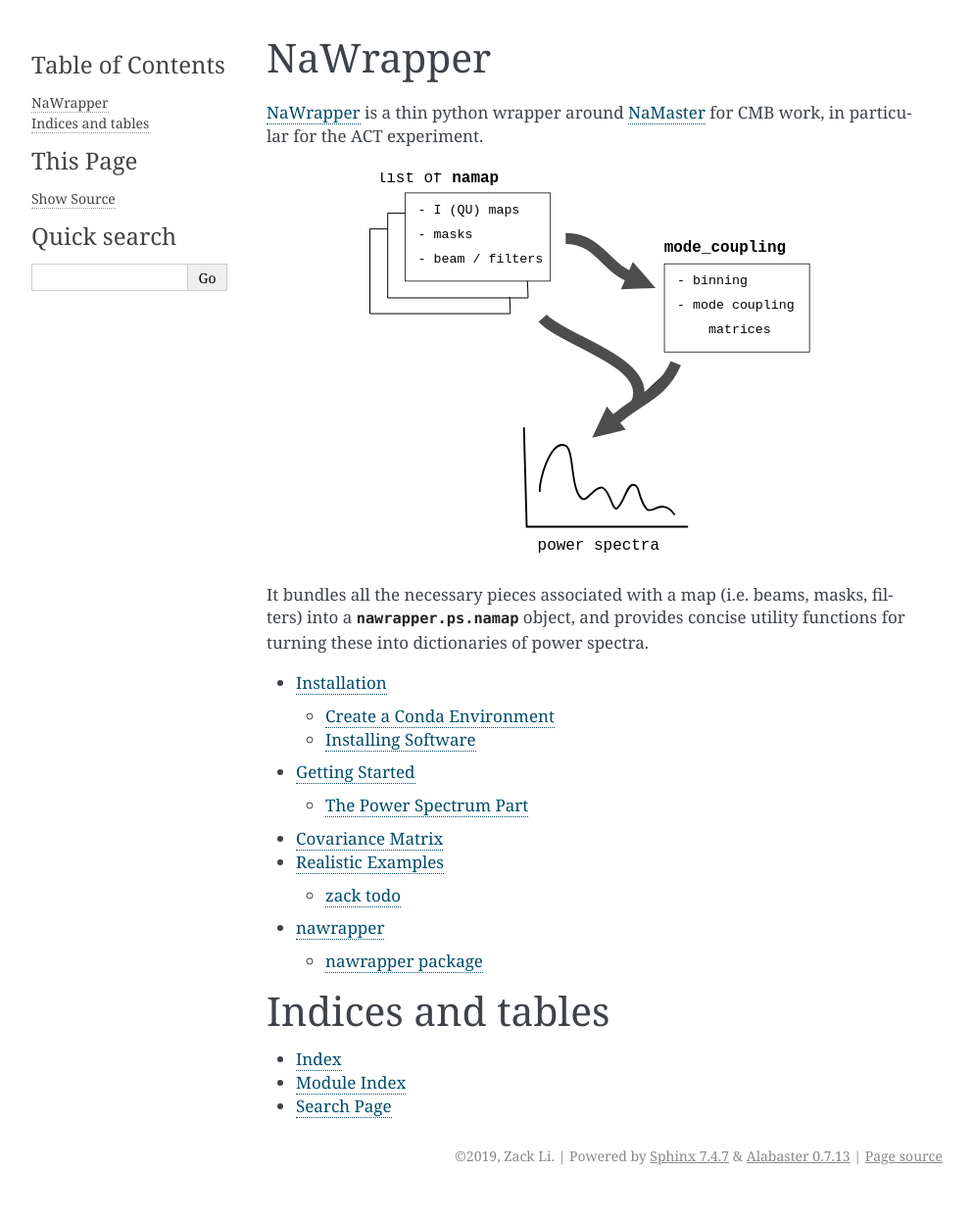
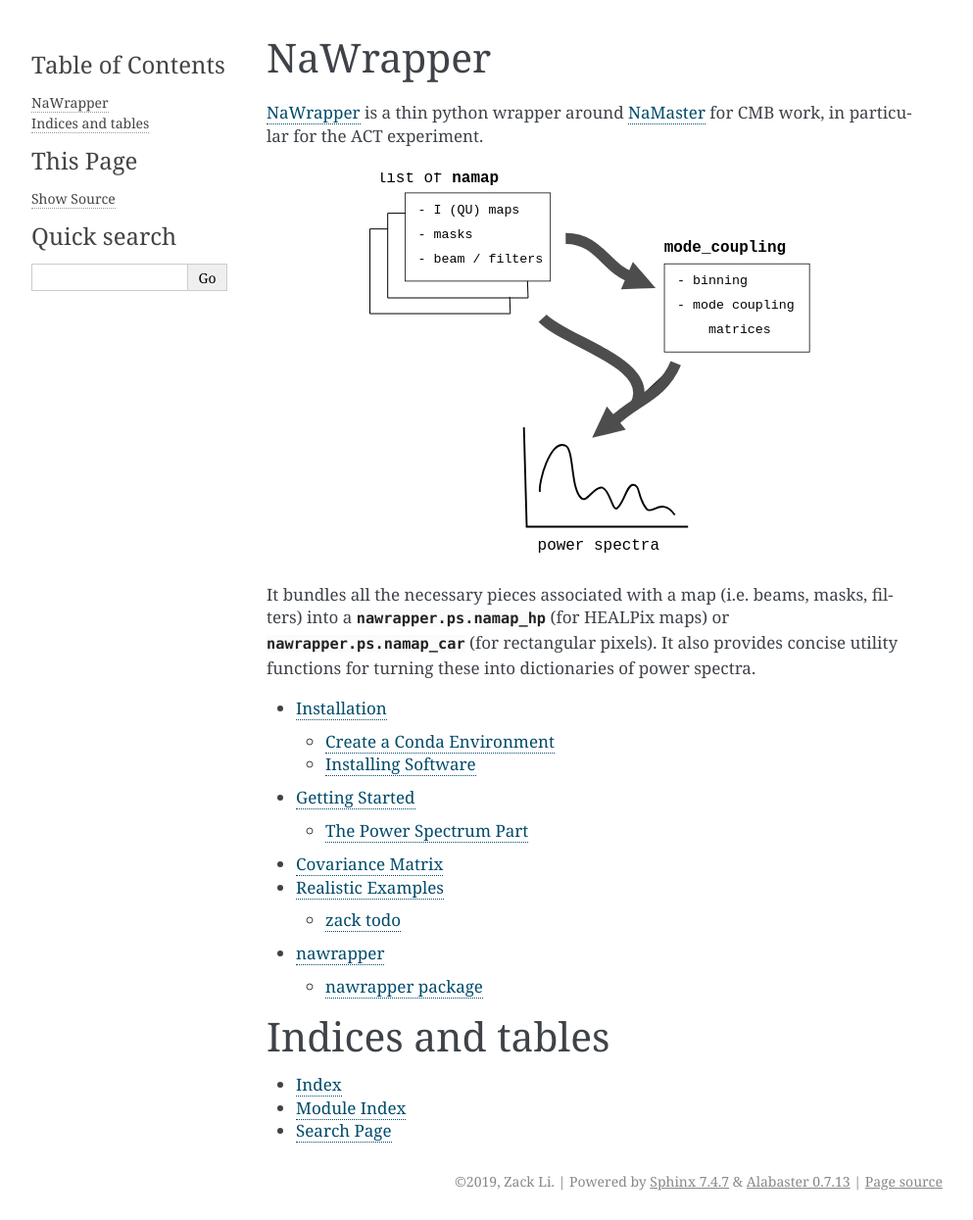
Before and after one commit to xzackli/nawrapper, a Sphinx documentation site: the page built from docs/source/index.rst, in a window 1280 px wide. Shown: the whole page at 98% size, without its empty margins (148-1141 px from the left). Built offline with Sphinx 7.4.7, drawn with Linux system fonts in a browser that asks for light colours; before the commit the page ends 1219 px from its top, so only the background shows below that.

Commit message:
fix docs references to namap_car

```diff
--- a/docs/source/index.rst
+++ b/docs/source/index.rst
@@ -12,8 +12,9 @@
 .. figure:: _static/outline.svg
 
 It bundles all the necessary pieces associated with a map (i.e. beams, masks,
-filters) into a :py:class:`nawrapper.ps.namap` object, and provides concise
-utility functions for turning these into dictionaries of power spectra.
+filters) into a :py:class:`nawrapper.ps.namap_hp` (for HEALPix maps) or
+:py:class:`nawrapper.ps.namap_car` (for rectangular pixels). It also provides
+concise utility functions for turning these into dictionaries of power spectra.
 
 
 .. toctree::
--- a/docs/source/usage/quickstart.rst
+++ b/docs/source/usage/quickstart.rst
@@ -102,7 +102,7 @@
                                  nl[np.newaxis, np.newaxis])
 
 For this example, we won’t include a beam. Now we set up the
-``namap_car`` objects, using as input our our original random
+:py:class:`nawrapper.ps.namap_car` objects, using as input our our original random
 realization summed with the noise realizations.
 
 The Power Spectrum Part
```
